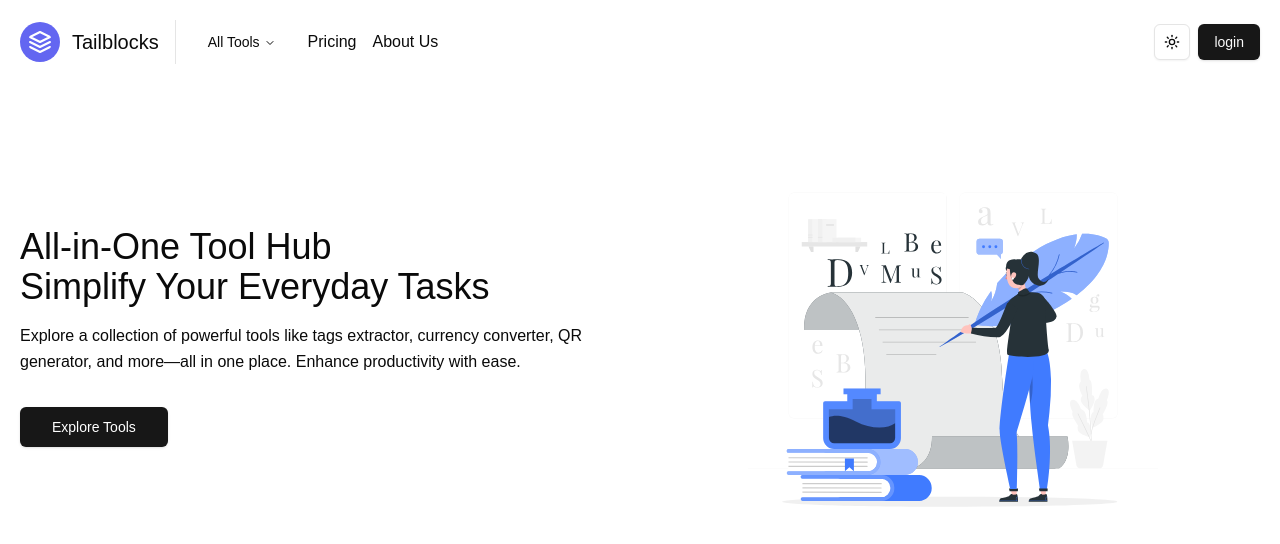
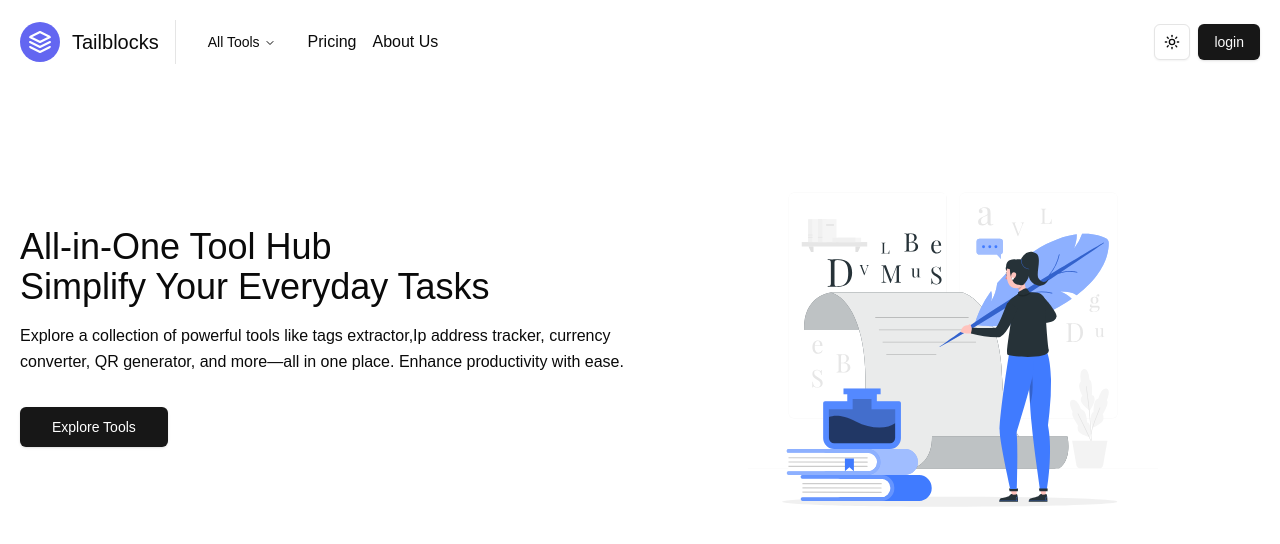
Before and after one commit to codewithtabish/ai-next-tools, a Next.js app: page / in a window 1280 px wide. Shown: the top 544 px of the page. Built offline with nearby package versions, Linux system fonts and the light colour scheme.

Commit message:
changed the hero section

```diff
--- a/src/components/custom/HeroSection.tsx
+++ b/src/components/custom/HeroSection.tsx
@@ -19,7 +19,7 @@
     Simplify Your Everyday Tasks
   </h1>
   <p className="mb-8 leading-relaxed ">
-    Explore a collection of powerful tools like tags extractor, currency converter, QR generator, and more—all in one place. Enhance productivity with ease.
+    Explore a collection of powerful tools like tags extractor,Ip address tracker, currency converter, QR generator, and more—all in one place. Enhance productivity with ease.
   </p>
   <div className="flex justify-center">
     <Button
```
